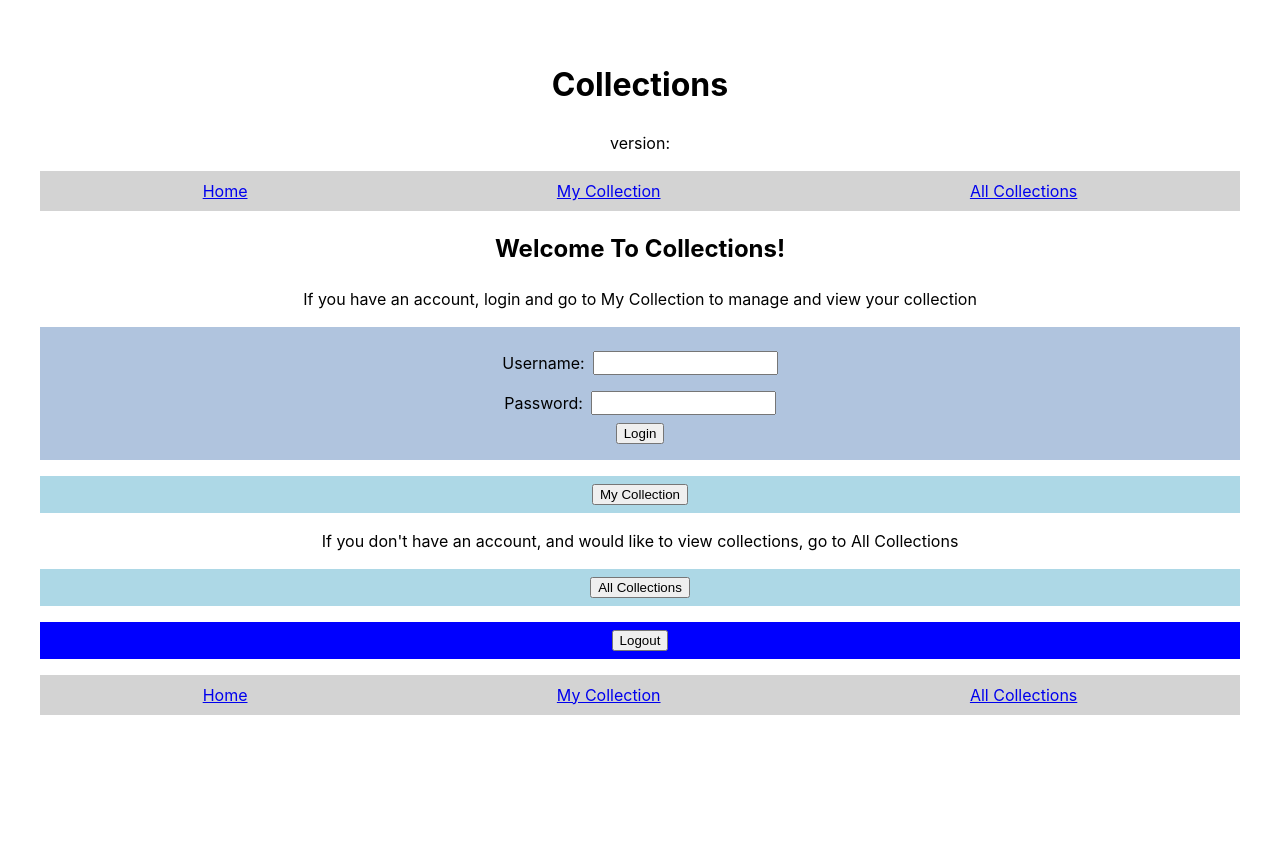
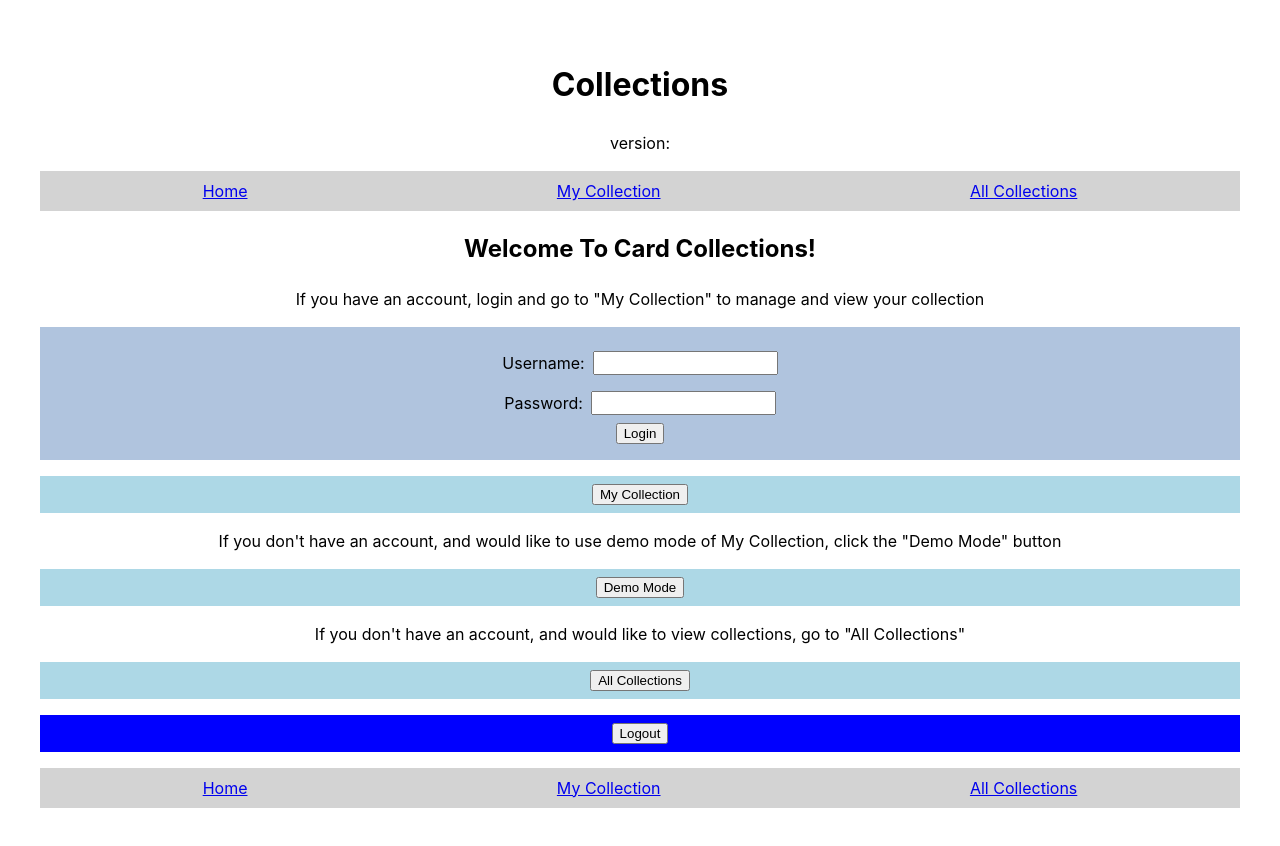
Before and after one commit to UWC2-JSCRIPT/320-wn24-final-project-tvroley, a React (Vite) app: page / in a window 1280 px wide. Shown: the top 846 px of the page. Before the commit the page ends 800 px from the top, so only its background shows below. Built offline with nearby package versions, Linux system fonts and the light colour scheme.

Commit message:
demo mode button

```diff
--- a/src/Home.jsx
+++ b/src/Home.jsx
@@ -40,6 +40,37 @@ export default function Home() {
     }
   };
 
+  const demoLogin = async (event) => {
+    event.preventDefault();
+    const response = await fetch(
+      `https://trading-cards-backend-production.up.railway.app/auth/login`,
+      {
+        method: "POST",
+        mode: "cors",
+        cache: "no-cache",
+        credentials: "same-origin",
+        headers: { "Content-Type": "application/json" },
+        redirect: "follow",
+        referrerPolicy: "no-referrer",
+        body: JSON.stringify({ username: "demo", password: "demo" }),
+      },
+    );
+    if (response.status === 200) {
+      response.json().then((data) => {
+        setToken(data.token);
+        localStorage.setItem("cardsToken", data.token);
+        localStorage.setItem("cardsUsername", "demo");
+        setResultMessage(`Welcome Demo User`);
+        setPassword(``);
+        setUsername(``);
+        setLogoutMessage(``);
+      });
+    } else {
+      setResultMessage(`Invalid demo mode login`);
+      setLogoutMessage(``);
+    }
+  };
+
   const logout = () => {
     localStorage.removeItem("cardsToken");
     localStorage.removeItem("cardsUsername");
@@ -58,10 +89,10 @@ export default function Home() {
 
   return (
     <>
-      <h2>Welcome To Collections!</h2>
+      <h2>Welcome To Card Collections!</h2>
       <p>
-        If you have an account, login and go to My Collection to manage and view
-        your collection
+        If you have an account, login and go to "My Collection" to manage and
+        view your collection
       </p>
       <div className="div-login">
         <div className="div-enter-collection">
@@ -94,15 +125,28 @@ export default function Home() {
       </div>
       <p>{resultMessage}</p>
       <div className="div-home-buttons">
-        <button onClick={goCollection}>My Collection</button>
+        <button id="collection-button" onClick={goCollection}>
+          My Collection
+        </button>
       </div>
       <div>
         <p>
-          If you don't have an account, and would like to view collections, go
-          to All Collections
+          If you don't have an account, and would like to use demo mode of My
+          Collection, click the "Demo Mode" button
         </p>
         <div className="div-home-buttons">
-          <button onClick={goAllCollections}>All Collections</button>
+          <button id="demo-button" onClick={demoLogin}>
+            Demo Mode
+          </button>
+        </div>
+        <p>
+          If you don't have an account, and would like to view collections, go
+          to "All Collections"
+        </p>
+        <div className="div-home-buttons">
+          <button id="all-collections-button" onClick={goAllCollections}>
+            All Collections
+          </button>
         </div>
       </div>
       <div className="div-logout">
```
Also changed, not shown: src/SortButtons.jsx (+13 -25 lines).
